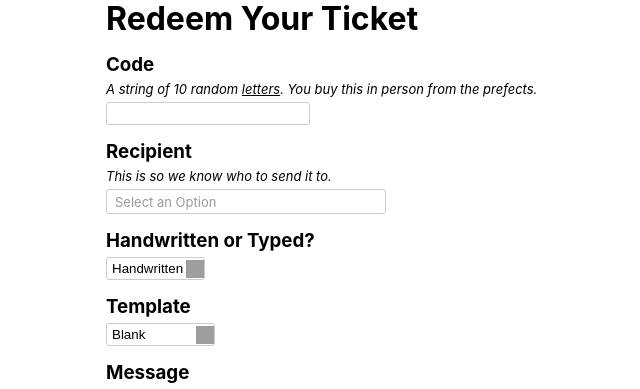
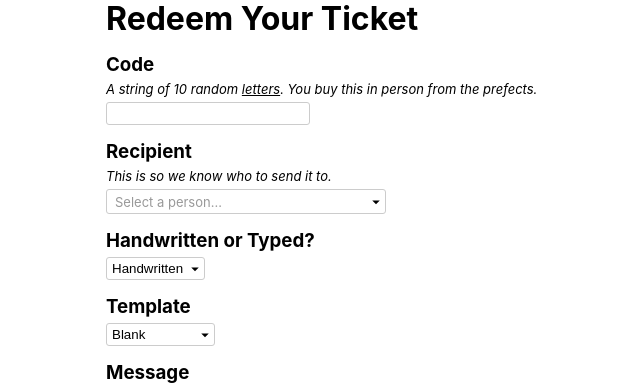
Before and after one commit to rw-a/valentines-day, a Django app: page /redeem/ in a window 1280 px wide. Shown: the part 51-440 px from the top of the page, without its empty margins (184-824 px from the left). Run offline with Django 4.2, Linux system fonts and the light colour scheme; parts of the project's set-up code (start-up, migrations or seed data) failed here and were passed over; some libraries are stand-ins or nearby versions; grey boxes are pictures that could not be loaded.

Commit message:
improved css

```diff
--- a/ticketing/static/chosen.css
+++ b/ticketing/static/chosen.css
@@ -73,6 +73,11 @@
   white-space: nowrap;
   line-height: 24px;
   border-radius: 3px;
+
+  background-image: url("dropdown.svg");
+  background-size: 18px 18px;
+  background-repeat: no-repeat;
+  background-position: right center;
 }
 
 .chosen-container-single .chosen-default {
--- a/ticketing/templates/ticketing/purchase.html
+++ b/ticketing/templates/ticketing/purchase.html
@@ -276,7 +276,9 @@
     })
 
     // add dropdown search for recipient
-    $('#id_recipient_id').chosen();
+    $('#id_recipient_id').chosen({
+        placeholder_text_single: "Select a person..."
+    });
 
 
     /* SIGNATURE PAD */
```
Also changed, not shown: ticketing/static/dropdown.svg (added).
